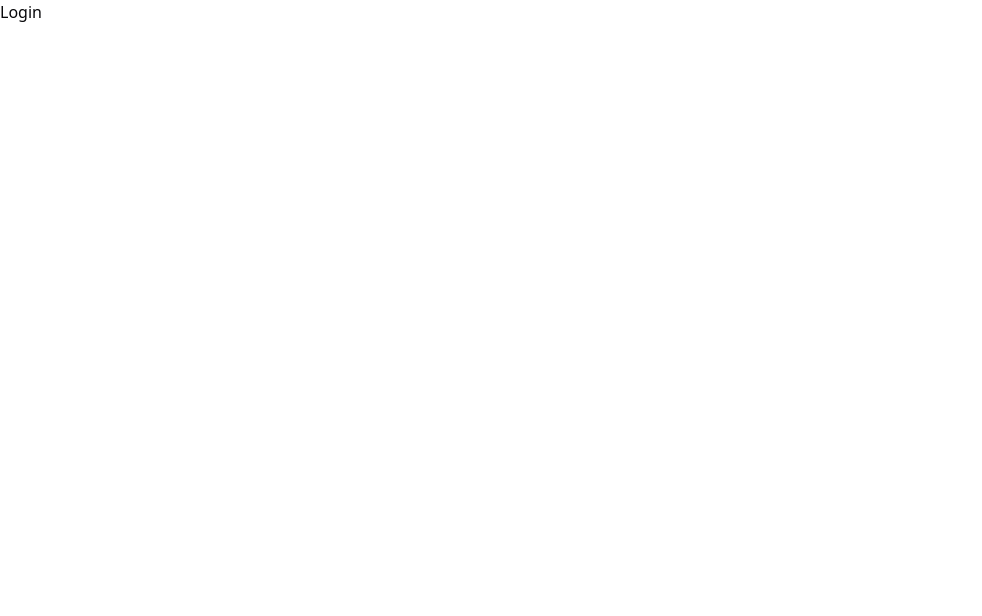
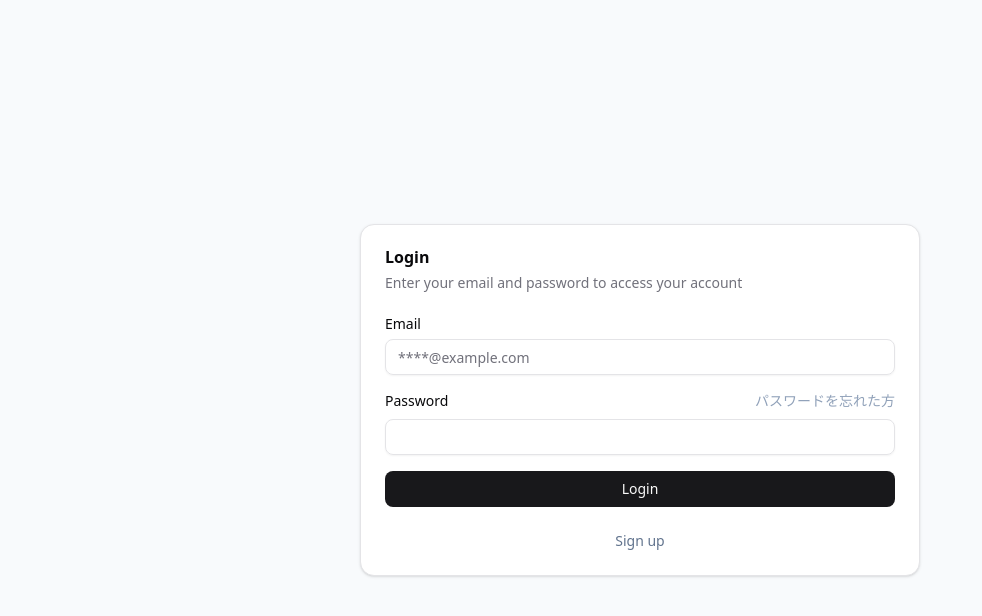
Before and after one commit to rnapyzz/pjt_ghost, a React app in the folder frontend/: page /login in a window 1280 px wide. Shown: the top 616 px of the page, without its empty margins (0-982 px from the left). Built offline with nearby package versions, Linux system fonts and the light colour scheme; the HTML template or start-up script is replaced by a standard one.

Commit message:
feat: ログインページを作成

```diff
--- a/frontend/src/App.tsx
+++ b/frontend/src/App.tsx
@@ -2,6 +2,7 @@ import { BrowserRouter, Route, Routes } from "react-router-dom";
 import { DashboardLayout } from "./components/ui/layout/DashboardLayout";
 import { Home } from "./pages/Home";
 import { Signup } from "./pages/Singup";
+import { Login } from "./pages/Login";
 
 function App() {
   return (
@@ -14,7 +15,7 @@ function App() {
         </Route>
 
         <Route path="/signup" element={<Signup />} />
-        <Route path="/login" element={<p>Login</p>} />
+        <Route path="/login" element={<Login />} />
       </Routes>
     </BrowserRouter>
   );
--- /dev/null
+++ b/frontend/src/pages/Login.tsx
@@ -0,0 +1,62 @@
+import { Button } from "@/components/ui/button";
+import {
+  Card,
+  CardHeader,
+  CardContent,
+  CardFooter,
+  CardTitle,
+  CardDescription,
+} from "@/components/ui/card";
+import { Input } from "@/components/ui/input";
+import { Label } from "@/components/ui/label";
+import { Link } from "react-router-dom";
+
+export function Login() {
+  return (
+    <div className="flex h-screen w-full items-center justify-center bg-slate-50">
+      <Card className="w-140">
+        <CardHeader>
+          <CardTitle>Login</CardTitle>
+          <CardDescription>
+            Enter your email and password to access your account
+          </CardDescription>
+        </CardHeader>
+        <CardContent>
+          <form className="space-y-4">
+            <div className="space-y-2">
+              <Label htmlFor="email">Email</Label>
+              <Input
+                id="email"
+                type="email"
+                placeholder="****@example.com"
+                required
+              />
+            </div>
+
+            <div className="space-y-2">
+              <div className="flex items-center justify-between">
+                <Label htmlFor="password">Password</Label>
+                <Link
+                  to="/login"
+                  className="text-sm text-slate-400 hover:underline"
+                >
+                  パスワードを忘れた方
+                </Link>
+              </div>
+              <Input id="password" type="password" required />
+            </div>
+
+            <Button type="submit" className="w-full">
+              Login
+            </Button>
+          </form>
+        </CardContent>
+        <CardFooter className="flex justify-center">
+          <p className="text-sm text-slate-500">
+            <Link to="/signup">Sign up</Link>
+          </p>
+        </CardFooter>
+      </Card>
+    </div>
+  );
+}
```
